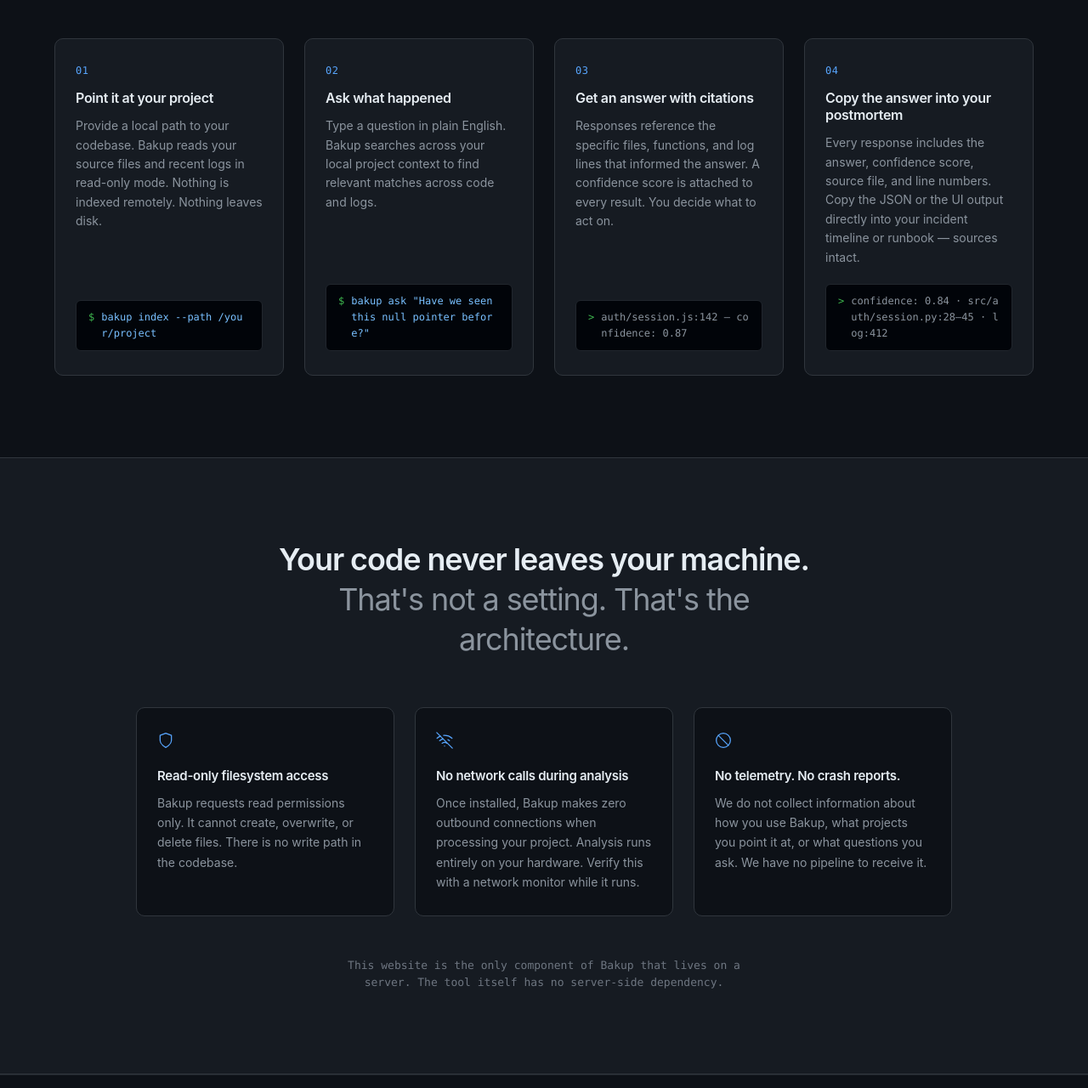
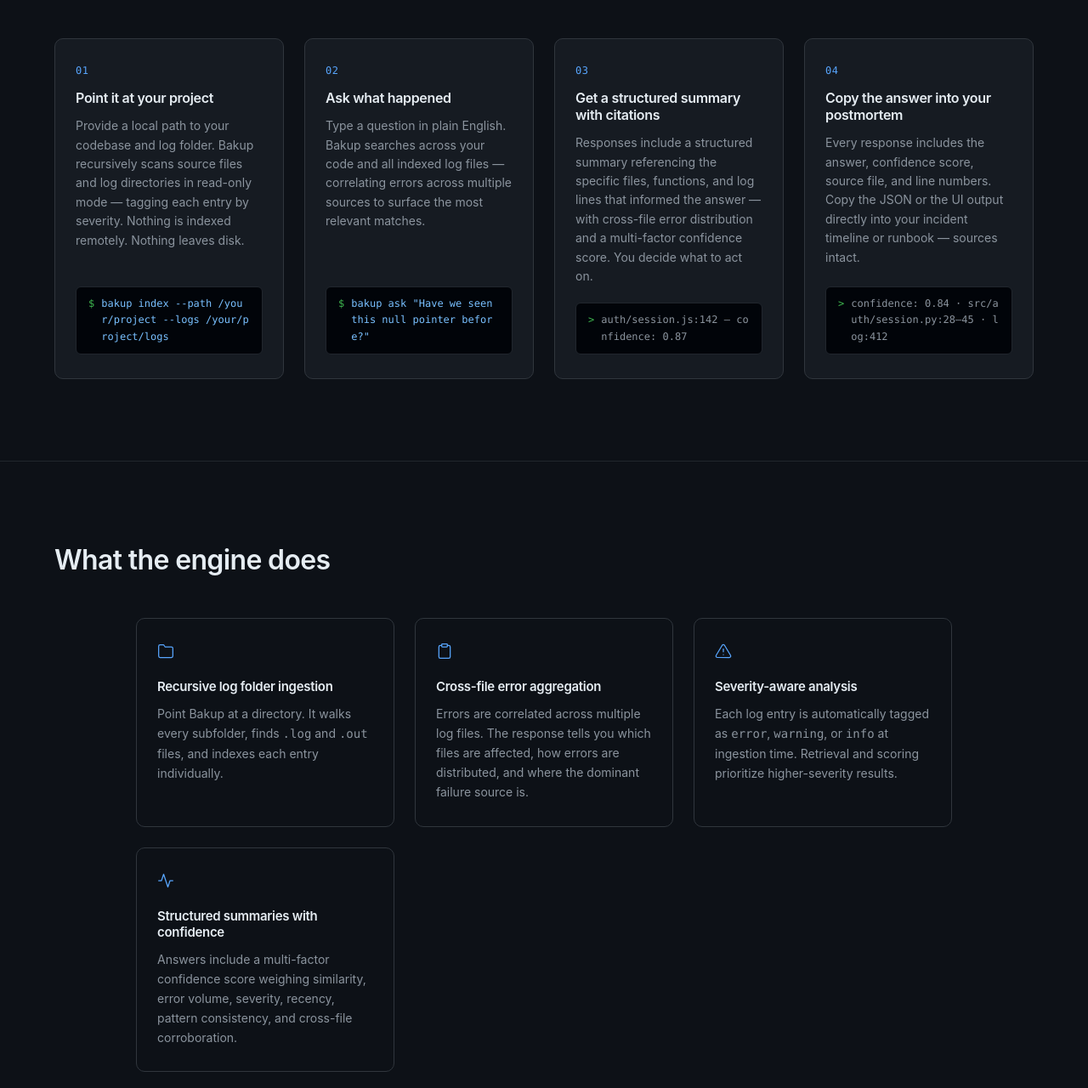
Before and after one commit to salilsankritya/bakup.ai, a plain HTML site: page index.html in a window 1280 px wide. Shown: the part 940-2220 px from the top of the page at 85% size. Drawn offline with Linux system fonts and the light colour scheme.

Commit message:
content: update landing page for multi-file log intelligence capabilities
- Hero: recursive folder ingestion, structured summaries with confidence
- Step 01: recursive scan of log directories with severity tagging
- Step 02: cross-file error correlation across multiple sources
- Step 03: structured summaries with cross-file distribution and multi-factor confidence
- New capabilities section: recursive ingestion, cross-file aggregation, severity-aware analysis, structured summaries
- Security: add cloud roadmap mention, local-first remains default
- Preview: updated feature list to match current engine capabilities
- Quickstart: curl example uses log folder path instead of single file

```diff
--- a/index.html
+++ b/index.html
@@ -4,7 +4,7 @@
   <meta charset="UTF-8" />
   <meta name="viewport" content="width=device-width, initial-scale=1.0" />
   <title>Bakup.ai — Local-First Incident Intelligence</title>
-  <meta name="description" content="Bakup.ai reads your codebase and logs locally, then answers incident questions with cited sources and confidence scores. No data leaves your machine." />
+  <meta name="description" content="Bakup.ai ingests your codebase and log folders locally, analyzes errors across multiple files with severity tagging, and returns structured summaries with confidence scores. No data leaves your machine." />
   <link rel="stylesheet" href="fonts.css" />
   <link rel="stylesheet" href="styles.css" />
 </head>
@@ -32,9 +32,10 @@
           Without leaving your laptop.
         </h1>
         <p class="hero__sub">
-          Bakup.ai reads your codebase and logs locally, then answers questions
-          about what went wrong, what changed, and what was done before —
-          with file references and confidence scores attached to every answer.
+          Bakup.ai recursively ingests your codebase and log folders locally,
+          analyzes errors across multiple files with severity tagging, and returns
+          structured summaries — with file references and confidence scores
+          attached to every answer.
         </p>
         <div class="hero__cta">
           <a href="#preview" class="btn btn--primary">Request Developer Preview Access</a>
@@ -58,13 +59,14 @@
           <span class="step__num">01</span>
           <h3 class="step__title">Point it at your project</h3>
           <p class="step__body">
-            Provide a local path to your codebase. Bakup reads your source files
-            and recent logs in read-only mode. Nothing is indexed remotely.
+            Provide a local path to your codebase and log folder. Bakup
+            recursively scans source files and log directories in read-only
+            mode — tagging each entry by severity. Nothing is indexed remotely.
             Nothing leaves disk.
           </p>
           <div class="terminal" aria-label="Terminal example">
             <span class="terminal__prompt">$</span>
-            <span class="terminal__cmd">bakup index --path /your/project</span>
+            <span class="terminal__cmd">bakup index --path /your/project --logs /your/project/logs</span>
           </div>
         </div>
 
@@ -72,8 +74,9 @@
           <span class="step__num">02</span>
           <h3 class="step__title">Ask what happened</h3>
           <p class="step__body">
-            Type a question in plain English. Bakup searches across your local
-            project context to find relevant matches across code and logs.
+            Type a question in plain English. Bakup searches across your code
+            and all indexed log files — correlating errors across multiple
+            sources to surface the most relevant matches.
           </p>
           <div class="terminal" aria-label="Terminal example">
             <span class="terminal__prompt">$</span>
@@ -83,11 +86,12 @@
 
         <div class="step">
           <span class="step__num">03</span>
-          <h3 class="step__title">Get an answer with citations</h3>
+          <h3 class="step__title">Get a structured summary with citations</h3>
           <p class="step__body">
-            Responses reference the specific files, functions, and log lines that
-            informed the answer. A confidence score is attached to every result.
-            You decide what to act on.
+            Responses include a structured summary referencing the specific files,
+            functions, and log lines that informed the answer — with cross-file
+            error distribution and a multi-factor confidence score. You decide
+            what to act on.
           </p>
           <div class="terminal" aria-label="Terminal example">
             <span class="terminal__prompt">&gt;</span>
@@ -111,7 +115,42 @@
       </div>
     </div>
   </section>
-
+  <!-- ─── CAPABILITIES ─────────────────────────────────────────────────────── -->
+  <section class="section" id="capabilities">
+    <div class="container">
+      <h2 class="section__title">What the engine does</h2>
+      <div class="trust__pillars">
+        <div class="pillar">
+          <div class="pillar__icon" aria-hidden="true">
+            <svg width="20" height="20" viewBox="0 0 24 24" fill="none" stroke="currentColor" stroke-width="1.5" stroke-linecap="round" stroke-linejoin="round"><path d="M22 19a2 2 0 0 1-2 2H4a2 2 0 0 1-2-2V5a2 2 0 0 1 2-2h5l2 3h9a2 2 0 0 1 2 2z"/></svg>
+          </div>
+          <h3 class="pillar__title">Recursive log folder ingestion</h3>
+          <p class="pillar__body">Point Bakup at a directory. It walks every subfolder, finds <code>.log</code> and <code>.out</code> files, and indexes each entry individually.</p>
+        </div>
+        <div class="pillar">
+          <div class="pillar__icon" aria-hidden="true">
+            <svg width="20" height="20" viewBox="0 0 24 24" fill="none" stroke="currentColor" stroke-width="1.5" stroke-linecap="round" stroke-linejoin="round"><path d="M16 4h2a2 2 0 0 1 2 2v14a2 2 0 0 1-2 2H6a2 2 0 0 1-2-2V6a2 2 0 0 1 2-2h2"/><rect x="8" y="2" width="8" height="4" rx="1" ry="1"/></svg>
+          </div>
+          <h3 class="pillar__title">Cross-file error aggregation</h3>
+          <p class="pillar__body">Errors are correlated across multiple log files. The response tells you which files are affected, how errors are distributed, and where the dominant failure source is.</p>
+        </div>
+        <div class="pillar">
+          <div class="pillar__icon" aria-hidden="true">
+            <svg width="20" height="20" viewBox="0 0 24 24" fill="none" stroke="currentColor" stroke-width="1.5" stroke-linecap="round" stroke-linejoin="round"><path d="M10.29 3.86L1.82 18a2 2 0 0 0 1.71 3h16.94a2 2 0 0 0 1.71-3L13.71 3.86a2 2 0 0 0-3.42 0z"/><line x1="12" y1="9" x2="12" y2="13"/><line x1="12" y1="17" x2="12.01" y2="17"/></svg>
+          </div>
+          <h3 class="pillar__title">Severity-aware analysis</h3>
+          <p class="pillar__body">Each log entry is automatically tagged as <code>error</code>, <code>warning</code>, or <code>info</code> at ingestion time. Retrieval and scoring prioritize higher-severity results.</p>
+        </div>
+        <div class="pillar">
+          <div class="pillar__icon" aria-hidden="true">
+            <svg width="20" height="20" viewBox="0 0 24 24" fill="none" stroke="currentColor" stroke-width="1.5" stroke-linecap="round" stroke-linejoin="round"><polyline points="22 12 18 12 15 21 9 3 6 12 2 12"/></svg>
+          </div>
+          <h3 class="pillar__title">Structured summaries with confidence</h3>
+          <p class="pillar__body">Answers include a multi-factor confidence score weighing similarity, error volume, severity, recency, pattern consistency, and cross-file corroboration.</p>
+        </div>
+      </div>
+    </div>
+  </section>
   <!-- ─── SECURITY ─────────────────────────────────────────────────────────── -->
   <section class="section section--trust" id="security">
     <div class="container">
@@ -156,8 +195,9 @@
         </div>
       </div>
       <p class="trust__footnote">
-        This website is the only component of Bakup that lives on a server.
-        The tool itself has no server-side dependency.
+        Today, Bakup runs entirely on your machine. A managed cloud mode is on
+        the roadmap — but local-first will always remain the default.
+        The tool has no server-side dependency.
       </p>
     </div>
   </section>
@@ -174,10 +214,10 @@
             engineers for early testing and feedback.
           </p>
           <p class="preview__body">
-            It works. The core analysis, citation, and confidence-scoring features
-            are operational. The installation experience is minimal and the
-            interface is sparse. This is intentional — we are testing the engine,
-            not the wrapper.
+            It works. Recursive folder ingestion, cross-file error aggregation,
+            severity tagging, and multi-factor confidence scoring are operational.
+            The installation experience is minimal and the interface is sparse.
+            This is intentional — we are testing the engine, not the wrapper.
           </p>
           <ul class="preview__list">
             <li><strong>What this is:</strong> A working local binary. A real answer to the question: does this actually help during an incident?</li>
@@ -285,7 +325,7 @@
         <li class="qs__step">
           <div class="qs__num">3</div>
           <div class="qs__body">
-            <p class="qs__desc">Index your project and an incident log. Returns a namespace you use to query.</p>
+            <p class="qs__desc">Index your project and log folder. Bakup scans recursively and tags log entries by severity. Returns a namespace you use to query.</p>
             <div class="code-block">
               <div class="code-block__bar">
                 <span class="code-block__dot"></span>
@@ -294,7 +334,7 @@
               </div>
               <pre class="code-block__pre"><code>curl -s -X POST http://localhost:8000/index \
   -H <span class="code-string">"Content-Type: application/json"</span> \
-  -d <span class="code-string">'{"path":"/your/project","log_path":"/your/project/logs/app.log"}'</span></code></pre>
+  -d <span class="code-string">'{"path":"/your/project","log_path":"/your/project/logs"}'</span></code></pre>
             </div>
           </div>
         </li>
```
